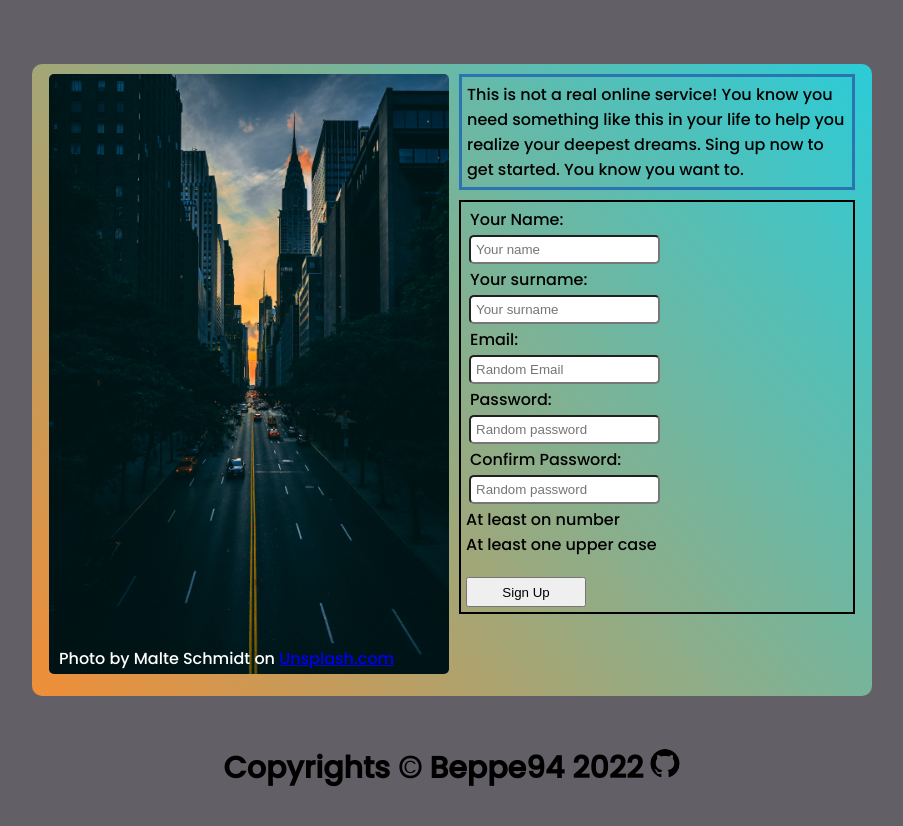
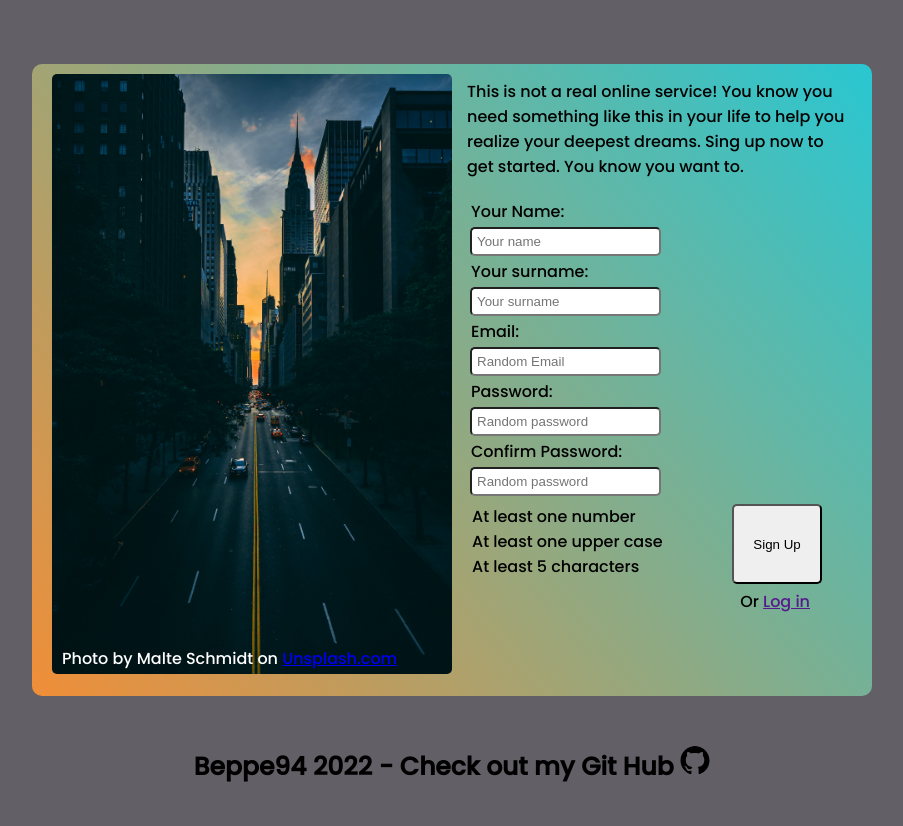
Before and after one commit to Beppe94/Sign-Up-Form, a plain HTML site: page index.html in a window 1280 px wide. Shown: the whole page, without its empty margins (188-1091 px from the left). Drawn offline with Linux system fonts and the light colour scheme.

Commit message:
added log in text and fixed button position

```diff
--- a/index.html
+++ b/index.html
@@ -24,7 +24,7 @@
                     </p>
                 </div>
                 <div class="registerForm">
-                    <form >
+                    <form id="form">
                         <label for="name">Your Name:</label>
                         <input class="active" type="text" id="name" name="name" placeholder="Your name" required/>
 
@@ -42,24 +42,26 @@
 
                         <div class="confirmations">
                             <ul>
-                                <li id="num">At least on number</li>
+                                <li id="num">At least one number</li>
                                 <li id="upperCase">At least one upper case</li>
+                                <li id="pwLength">At least 5 characters</li>
                             </ul>
+                            <button type="submit" id="submit">Sign Up</button>
                         </div>
-
-                        <button type="submit">Sign Up</button>
                     </form>
+                    <p>Or <a href="">Log in</a></p>
                 </div>
             </div>
         </div>
     </div>
     <footer class="footer">
-        <p>Copyrights © Beppe94 2022</p>
+        <p>Beppe94 2022 - Check out my Git Hub
         <a href="https://github.com/Beppe94">
             <svg xmlns="http://www.w3.org/2000/svg" width="30" height="29" fill="currentColor" class="bi bi-github" viewBox="0 0 16 16">
                 <path d="M8 0C3.58 0 0 3.58 0 8c0 3.54 2.29 6.53 5.47 7.59.4.07.55-.17.55-.38 0-.19-.01-.82-.01-1.49-2.01.37-2.53-.49-2.69-.94-.09-.23-.48-.94-.82-1.13-.28-.15-.68-.52-.01-.53.63-.01 1.08.58 1.23.82.72 1.21 1.87.87 2.33.66.07-.52.28-.87.51-1.07-1.78-.2-3.64-.89-3.64-3.95 0-.87.31-1.59.82-2.15-.08-.2-.36-1.02.08-2.12 0 0 .67-.21 2.2.82.64-.18 1.32-.27 2-.27.68 0 1.36.09 2 .27 1.53-1.04 2.2-.82 2.2-.82.44 1.1.16 1.92.08 2.12.51.56.82 1.27.82 2.15 0 3.07-1.87 3.75-3.65 3.95.29.25.54.73.54 1.48 0 1.07-.01 1.93-.01 2.2 0 .21.15.46.55.38A8.012 8.012 0 0 0 16 8c0-4.42-3.58-8-8-8z"></path>
             </svg>
         </a>
+        </p>
     </footer>
 </body>
 </html>
--- a/style.css
+++ b/style.css
@@ -41,7 +41,7 @@ html {
 }
 
 /* text on image for mobile */
-@media screen and (max-width:650px){
+@media screen and (max-width:480vh){
     .picture p {
         position: absolute;
         color: white;
@@ -57,20 +57,29 @@ html {
 }
 
 /*footer position an size text for mobile*/
-@media screen and (max-width:650px) {
+@media screen and (max-width:480vh) {
     footer {
-        position: relative;
-        font-size: 20px;
-        bottom: 20px;
+        display: flex;
+        justify-content: center;
+        flex-wrap: wrap;
+        font-size: 25px;
+        margin: 50px;
+        font-weight: 700;
+        text-align: center;
     }
 }
 
 /*footer font size for bigger monitor*/
-@media screen and (min-width:780px) {
+@media screen and (min-width:1200vh) {
     footer {
         font-size: 30px;
+        margin: 50px;
+        gap: 7px;
+        font-weight: 700;
     }
+
 }
+
 
 .main {
     display: flex;
@@ -82,7 +91,7 @@ html {
     border-radius: 10px;
     gap: 10px;
     padding: 10px;
-    background-image: linear-gradient(50deg, #f08e38, #2acedafa);
+    background-image: linear-gradient(50deg, #f08e38, #28c9d4fa);
 }
 
 .picture {
@@ -97,15 +106,16 @@ html {
 }
 
 .textBox {
-    border: 3px solid rgb(41, 116, 177);
+    border-radius: 5px;
     width: 380px;
     padding: 5px;
 }
 
 .registerForm {
-    border: 2px solid black;
+    position: relative;
+    border-radius: 5px;
     display: grid;
-    grid-template-columns: 240px;
+    grid-template-columns: 235px;
     margin-top: 10px;
     height: 400px;
     padding: 5px;
@@ -121,27 +131,30 @@ html {
     border-radius: 5px;
 }
 
-.active:active {
-    border: 2px solid red;
+.registerForm p {
+    position: relative;
+    text-align: right;
+    left: 108px;
 }
 
-.registerForm button {
+.confirmations {
+    display: flex;
+    justify-content: space-between;
+    width: 350px;
     padding: 5px;
-    margin-top: 20px;
-    width: 120px;
-    height: 30px;
+
+}
+
+.confirmations button {
+    left: 18vw;
+    bottom: 9vh;
+    width: 90px;
+    height: 80px;
+    border-radius: 5px;
 }
 
 .confirmations li {
     list-style-type: none;
-}
-
-footer {
-    display: flex;
-    justify-content: center;
-    margin: 50px;
-    gap: 7px;
-    font-weight: 700;
 }
 
 footer svg {
```
